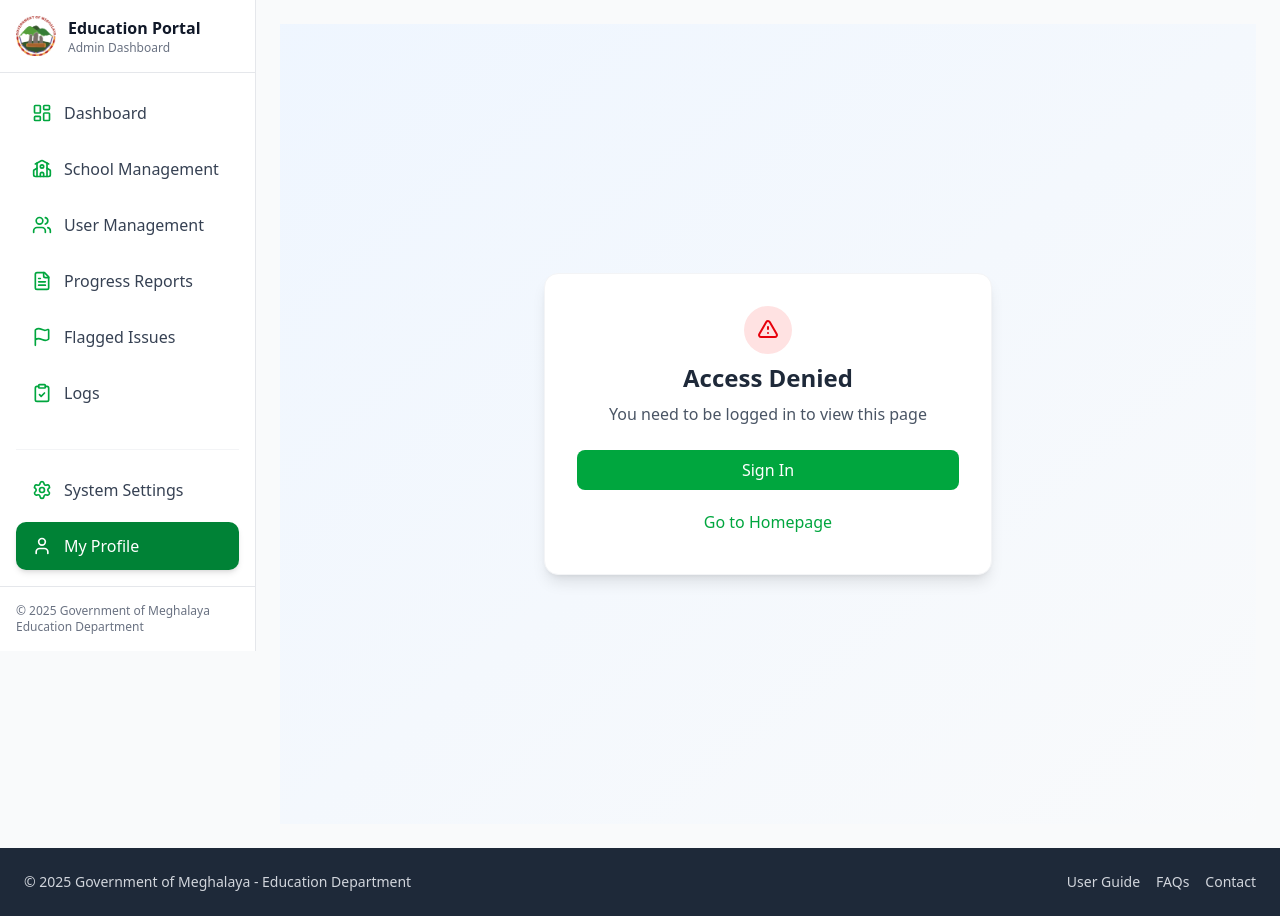
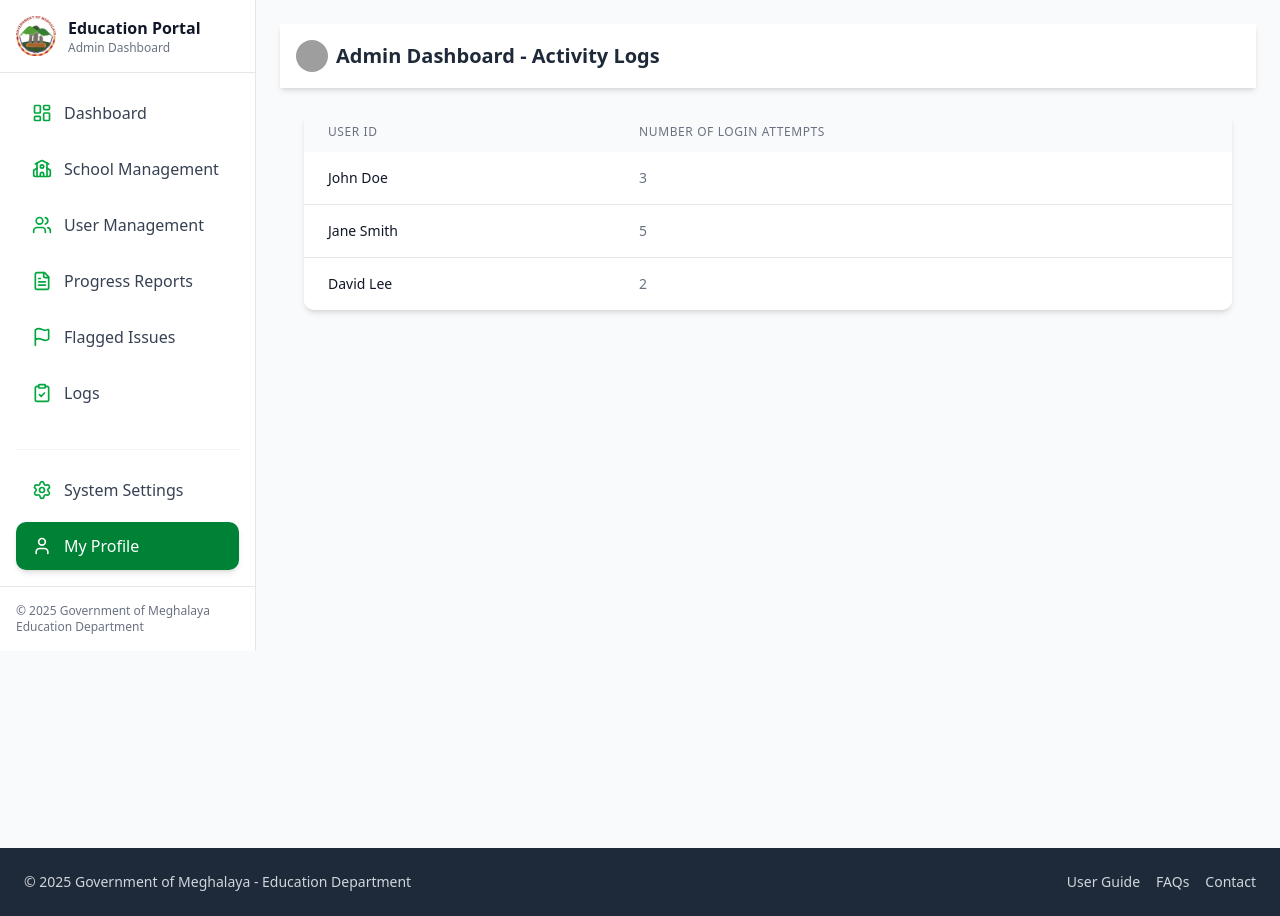
Before and after one commit to nesi04/RiddhiShala, a Next.js app: page /admin/profile in a window 1280 px wide. Built offline with nearby package versions, Linux system fonts and the light colour scheme; grey boxes are pictures that could not be loaded.

Commit message:
reset link

```diff
--- a/app/(auth)/login/page.tsx
+++ b/app/(auth)/login/page.tsx
@@ -10,8 +10,9 @@ export default function LoginPage() {
   const [email, setEmail] = useState("");
   const [password, setPassword] = useState("");
   const [error, setError] = useState("");
+  const [showPassword, setShowPassword] = useState(false);
+  const [isFirstTimeUser, setIsFirstTimeUser] = useState(false);
   const router = useRouter();
-  const [showPassword, setShowPassword] = useState(false);
   const passwordType = showPassword ? "text" : "password";
 
   // Hardcoded credentials for demo purposes
@@ -44,6 +45,14 @@ export default function LoginPage() {
     }
   };
 
+  const handleResetPassword = () => {
+    router.push('/reset');
+  };
+
+  const handleForgotPassword = () => {
+    router.push('/forgot');
+  };
+
   return (
     <div className="min-h-screen bg-gray-50">
       {/* Government Header Banner */}
@@ -65,14 +74,14 @@ export default function LoginPage() {
           <div className="flex mb-6 border border-gray-300 rounded-md overflow-hidden">
             <button
               onClick={() => setLoginMethod("phone")}
-              className={`flex-1 py-2 px-4 flex items-center justify-center space-x-2 ${loginMethod === "phone" ? "bg-green-700 text-white" : "bg-gray-100 text-gray-700"}`}
+              className={'flex-1 py-2 px-4 flex items-center justify-center space-x-2 ${loginMethod === "phone" ? "bg-green-700 text-white" : "bg-gray-100 text-gray-700"}'}
             >
               <Smartphone size={18} />
               <span>Phone</span>
             </button>
             <button
               onClick={() => setLoginMethod("email")}
-              className={`flex-1 py-2 px-4 flex items-center justify-center space-x-2 ${loginMethod === "email" ? "bg-green-700 text-white" : "bg-gray-100 text-gray-700"}`}
+              className={'flex-1 py-2 px-4 flex items-center justify-center space-x-2 ${loginMethod === "email" ? "bg-green-700 text-white" : "bg-gray-100 text-gray-700"}'}
             >
               <Mail size={18} />
               <span>Email</span>
@@ -116,7 +125,8 @@ export default function LoginPage() {
               </div>
             )}
 
-            {/* Password Input */}
+            {/* Password Input - Only show if not first time user */}
+            {!isFirstTimeUser && (
               <div className="flex flex-col gap-2">
                 <label className="font-medium text-gray-700">Password</label>
                 <div className="relative">
@@ -135,13 +145,41 @@ export default function LoginPage() {
                   </button>
                 </div>
               </div>
+            )}
 
+            {/* First time user checkbox */}
+            <div className="flex items-center">
+              <input
+                type="checkbox"
+                id="firstTimeUser"
+                checked={isFirstTimeUser}
+                onChange={(e) => setIsFirstTimeUser(e.target.checked)}
+                className="h-4 w-4 text-green-600 focus:ring-green-500 border-gray-300 rounded"
+              />
+              <label htmlFor="firstTimeUser" className="ml-2 block text-sm text-gray-700">
+                Are you a first time user?
+              </label>
+            </div>
+
+            {/* Login/Reset Password Button */}
             <button
-              onClick={handleLogin}
+              onClick={isFirstTimeUser ? handleResetPassword : handleLogin}
               className="w-full bg-green-700 hover:bg-green-800 text-white font-medium py-2 px-4 rounded-md transition duration-200"
             >
-              Log In
+              {isFirstTimeUser ? "Reset Password" : "Log In"}
             </button>
+
+            {/* Forgot Password Link - Only show if not first time user */}
+            {!isFirstTimeUser && (
+              <div className="text-center">
+                <button
+                  onClick={handleForgotPassword}
+                  className="text-sm text-green-700 hover:text-green-800 hover:underline"
+                >
+                  Forgot Password?
+                </button>
+              </div>
+            )}
           </div>
         </div>
       </div>
--- a/app/admin/profile/page.tsx
+++ b/app/admin/profile/page.tsx
@@ -1,111 +1,77 @@
-"use client";
 
-import React from "react";
-import {
-  Flag,
-  Activity,
-  Users,
-  ArrowRight,
-  LogOut
-} from "lucide-react";
-import { fakeUsers } from "@/constants/userData";
-import Link from "next/link";
-import withAuth from "@/components/withAuth";
+import React from 'react';
+import { Search, User, Settings, Bell, LogOut } from "lucide-react";
 
-const SettingsPage = () => {
-  // In real use, this would come from authentication context
-  const currentUser = fakeUsers[0];
+const App = () => {
+  const activityData = [
+    { userId: 'John Doe', loginAttempts: 3 },
+    { userId: 'Jane Smith', loginAttempts: 5 },
+    { userId: 'David Lee', loginAttempts: 2 },
+  ];
 
   return (
-    <div className="bg-gray-50 min-h-screen font-sans">
+    <div className="bg-gray-50 min-h-screen flex flex-col">
       {/* Header */}
-      <header className="bg-white shadow-md py-4">
-        <div className="container mx-auto px-4 flex items-center justify-between">
-          <h1 className="text-2xl font-semibold text-gray-800">Profile</h1>
+      <header className="bg-white shadow-md p-4  sticky top-0 z-10">
+        <div className="container mx-auto flex items-center justify-between">
+          <div className="flex items-center">
+            <img
+              src="https://www.svgrepo.com/show/508699/landscape-placeholder.svg"
+              alt="Logo"
+              className="h-8 w-8 mr-2 rounded-full"
+            />
+            <h1 className="text-xl font-semibold text-gray-800">Admin Dashboard - Activity Logs</h1>
+          </div>
+
+
           <div className="flex items-center space-x-4">
-            <div className="w-10 h-10 rounded-full bg-gray-400 overflow-hidden">
-              <img
-                src="https://www.svgrepo.com/show/508699/landscape-placeholder.svg"
-                alt="Profile Placeholder"
-                className="w-full h-full object-cover rounded-full"
-              />
+            <div className="relative">
+
             </div>
+
+            <div className="flex items-center">
+
+            </div>
+
           </div>
+
         </div>
       </header>
 
       {/* Main Content */}
-      <main className="container mx-auto mt-8 px-4">
-        {/* Profile Section */}
-        <section className="bg-white rounded-lg shadow p-6 mb-8">
-          <div className="flex items-center space-x-6">
-            <div className="w-20 h-20 rounded-full bg-gray-200 overflow-hidden">
-              <img
-                src="https://www.svgrepo.com/show/508699/landscape-placeholder.svg"
-                alt="Profile Placeholder"
-                className="w-full h-full object-cover rounded-full"
-              />
-            </div>
-            <div>
-              <h2 className="text-2xl font-semibold text-gray-800">Admin</h2>
-              <p className="text-gray-600">You are logged in as superuser</p>
-              <p className="text-sm text-gray-500 mt-1">demo@example.com</p>
-            </div>
-          </div>
-        </section>
+      <main className="container mx-auto p-6 flex-grow">
+        <div className="bg-white shadow-md rounded-lg overflow-hidden">
+          <table className="min-w-full table-auto">
+            <thead className="bg-gray-50">
+              <tr>
+                <th className="px-6 py-3 text-left text-xs font-medium text-gray-500 uppercase tracking-wider">
+                  User ID
+                </th>
+                <th className="px-6 py-3 text-left text-xs font-medium text-gray-500 uppercase tracking-wider">
+                  Number of Login Attempts
+                </th>
+              </tr>
+            </thead>
+            <tbody className="bg-white divide-y divide-gray-200">
+              {activityData.map((item, index) => (
+                <tr key={index}>
+                  <td className="px-6 py-4 whitespace-nowrap text-sm font-medium text-gray-900">
+                    {item.userId}
+                  </td>
+                  <td className="px-6 py-4 whitespace-nowrap text-sm text-gray-500">
+                    {item.loginAttempts}
+                  </td>
+                </tr>
+              ))}
+            </tbody>
+          </table>
+        </div>
+      </main>
 
-        {/* Dashboard Actions */}
-        <section className="bg-white rounded-lg shadow p-6">
-          <h3 className="text-lg font-semibold text-gray-700 mb-4">Dashboard Actions</h3>
-          <nav>
-            <ul className="space-y-3">
-              <li>
-                <a
-                  href="/admin/settings"
-                  className="flex items-center space-x-3 text-gray-700 hover:text-blue-600 transition-colors duration-200"
-                >
-                  <Flag className="w-5 h-5 text-gray-500" />
-                  <span>Go to Settings</span>
-                  <ArrowRight className="w-4 h-4 ml-auto text-gray-400" />
-                </a>
-              </li>
-              <li>
-                <a
-                  href="/admin/logs"
-                  className="flex items-center space-x-3 text-gray-700 hover:text-blue-600 transition-colors duration-200"
-                >
-                  <Activity className="w-5 h-5 text-gray-500" />
-                  <span>View Activity Logs</span>
-                  <ArrowRight className="w-4 h-4 ml-auto text-gray-400" />
-                </a>
-              </li>
-              <li>
-                <a
-                  href="/admin/users"
-                  className="flex items-center space-x-3 text-gray-700 hover:text-blue-600 transition-colors duration-200"
-                >
-                  <Users className="w-5 h-5 text-gray-500" />
-                  <span>Manage Users</span>
-                  <ArrowRight className="w-4 h-4 ml-auto text-gray-400" />
-                </a>
-              </li>
-            </ul>
-          </nav>
+      {/* Footer */}
 
-          {/* Logout Button */}
-          <div className="mt-6">
-            <Link href={'/'}>
-            <button className="bg-gray-900 text-white py-2 px-6 rounded-md hover:bg-gray-700 transition-colors duration-200 flex items-center space-x-2">
-              <LogOut className="w-5 h-5" />
-              <span>Logout</span>
-
-            </button>
-            </Link>
-          </div>
-        </section>
-      </main>
     </div>
   );
 };
 
-export default withAuth(SettingsPage);
+export default App;
```
Lines whose indentation alone changed are shown as unchanged.
